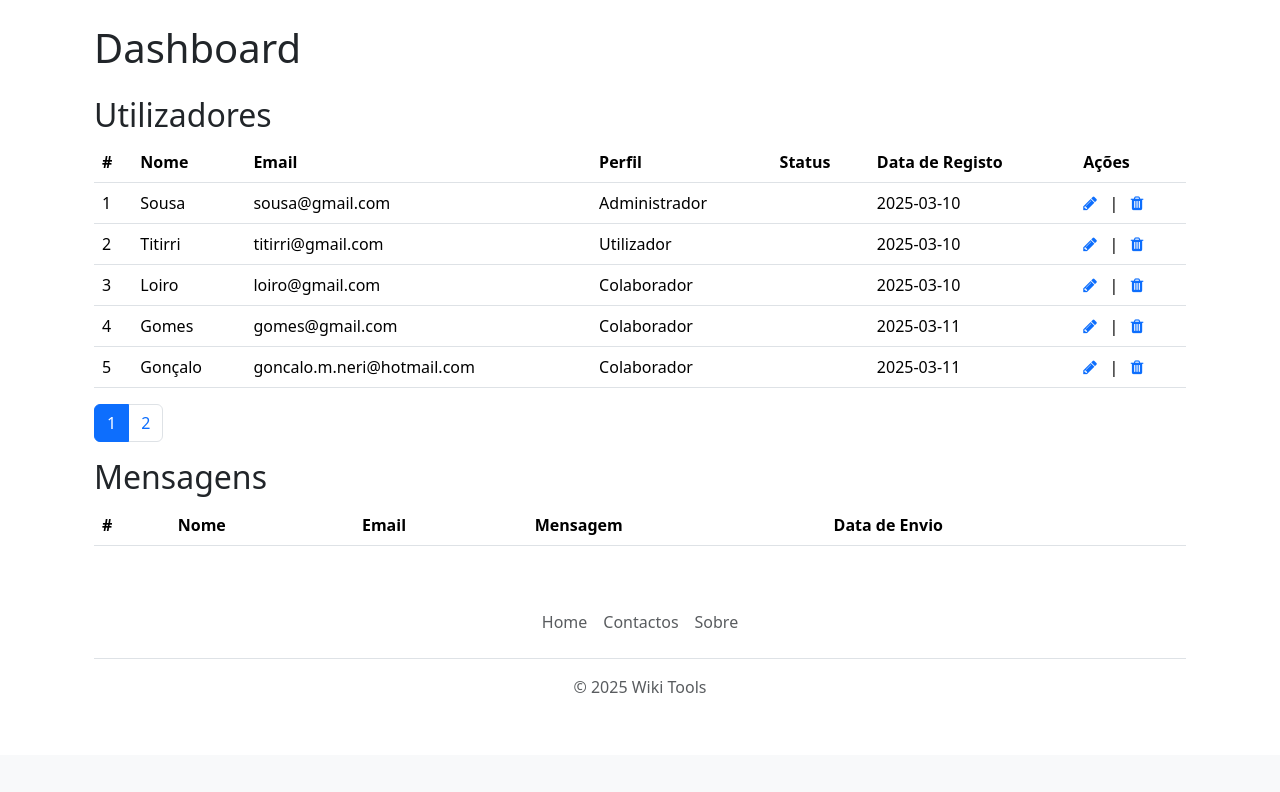
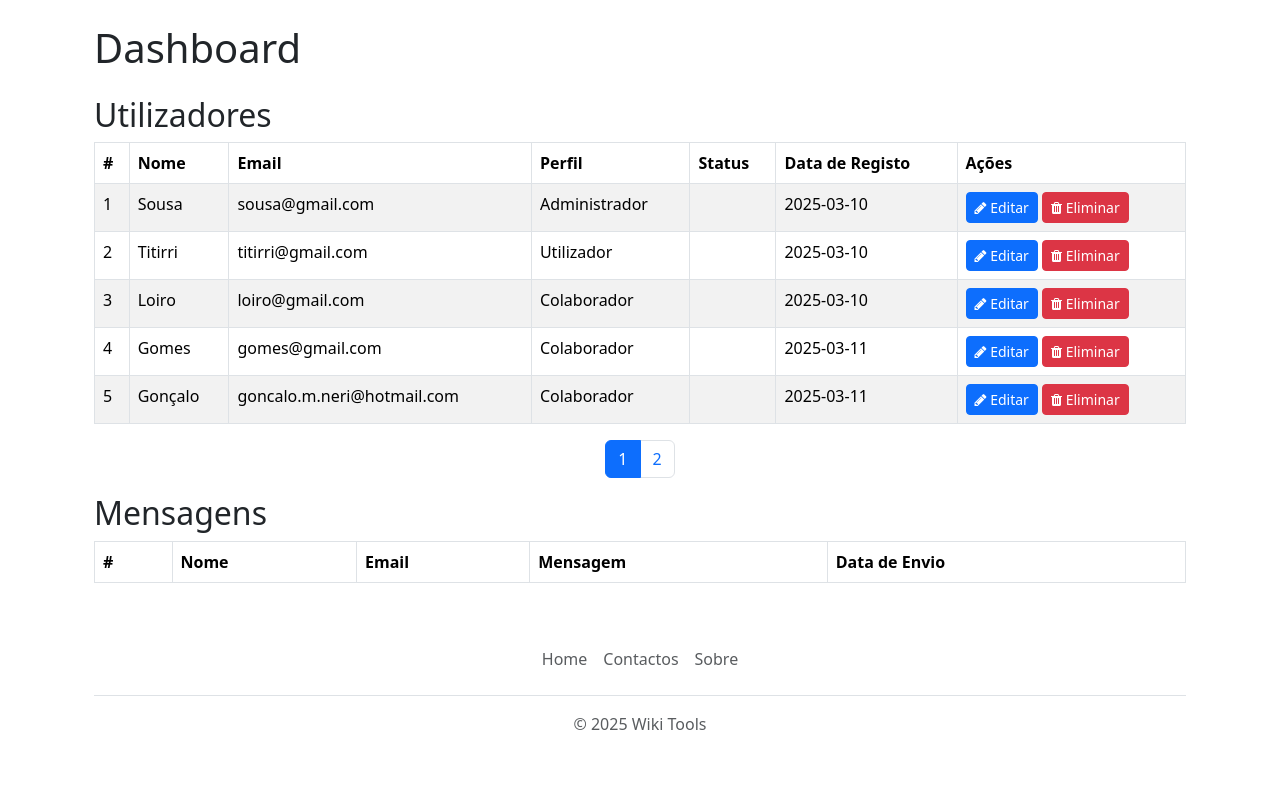
Before and after one commit to NeriKilleryt/PAP, a PHP site: page /paineladmin.php in a window 1280 px wide. Shown: the part 97-889 px from the top of the page. Before the commit the page ends 790 px from the top, so only its background shows below. Run offline with PHP 8.4, Linux system fonts and the light colour scheme; a user stored in the database is signed in; data comes from the database, SQL or seed files in the repository; data that the repository does not hold is empty.

Commit message:
melhorei a tabela

```diff
--- a/paineladmin.php
+++ b/paineladmin.php
@@ -72,8 +72,9 @@ try {
 
 <div class="container mt-4">
     <h2>Utilizadores</h2>
-    <table class="table table-hover">
-        <thead>
+    <div class="table-responsive">
+        <table class="table table-striped table-bordered">
+            <thead class="thead-dark">
                 <tr>
                     <th>#</th>
                     <th>Nome</th>
@@ -94,17 +95,21 @@ try {
                         <td><?php echo htmlspecialchars($row['status']); ?></td>
                         <td><?php echo htmlspecialchars($row['Data_registo']); ?></td>
                         <td>
-                        <a href="read.php?id=<?php echo htmlspecialchars($row['ID']); ?>" title="Editar Registo"><i class="fa fa-pencil" aria-hidden="true"></i></a>
-                        &nbsp;&nbsp;|&nbsp;&nbsp;
-                        <a href="delete.php" title="Eliminar Registo"><i class="fa fa-trash" aria-hidden="true"></i></a>
+                            <a href="read.php?id=<?php echo htmlspecialchars($row['ID']); ?>" class="btn btn-sm btn-primary" title="Editar Registo">
+                                <i class="fa fa-pencil" aria-hidden="true"></i> Editar
+                            </a>
+                            <a href="delete.php" class="btn btn-sm btn-danger" title="Eliminar Registo">
+                                <i class="fa fa-trash" aria-hidden="true"></i> Eliminar
+                            </a>
                         </td>
                     </tr>
                 <?php endwhile; ?>
             </tbody>
         </table>
+    </div>
     <!-- Paginação para utilizadores -->
     <nav>
-        <ul class="pagination">
+        <ul class="pagination justify-content-center">
             <?php for ($i = 1; $i <= ceil($total_users / $users_por_pagina); $i++): ?>
                 <li class="page-item <?php echo $i == $pagina_atual_users ? 'active' : ''; ?>">
                     <a class="page-link" href="?pagina_users=<?php echo $i; ?>"><?php echo $i; ?></a>
@@ -114,8 +119,9 @@ try {
     </nav>
 
     <h2>Mensagens</h2>
-    <table class="table table-hover">
-        <thead>
+    <div class="table-responsive">
+        <table class="table table-striped table-bordered">
+            <thead class="thead-dark">
                 <tr>
                     <th>#</th>
                     <th>Nome</th>
@@ -136,9 +142,10 @@ try {
                 <?php endwhile; ?>
             </tbody>
         </table>
+    </div>
     <!-- Paginação para mensagens -->
     <nav>
-        <ul class="pagination">
+        <ul class="pagination justify-content-center">
             <?php for ($i = 1; $i <= ceil($total_mensagens / $mensagens_por_pagina); $i++): ?>
                 <li class="page-item <?php echo $i == $pagina_atual_mensagens ? 'active' : ''; ?>">
                     <a class="page-link" href="?pagina_mensagens=<?php echo $i; ?>"><?php echo $i; ?></a>
```
Lines whose indentation alone changed are shown as unchanged.
